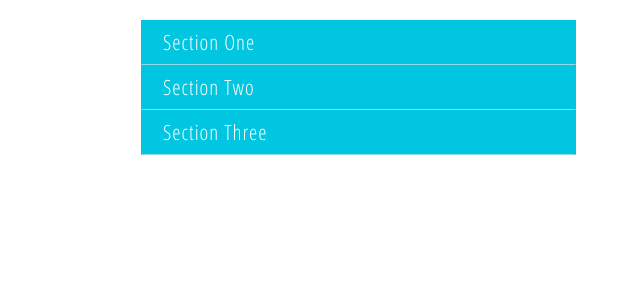
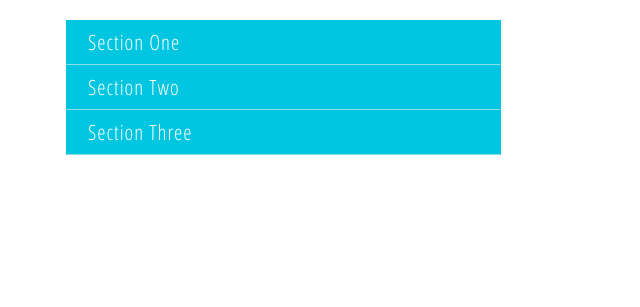
Before and after one commit to CarmenChico/jQueryAccordion, a plain HTML site: page index.html in a window 1280 px wide. Shown: the whole page, without its empty margins (344-984 px from the left). Drawn offline with Linux system fonts and the light colour scheme.

Commit message:
cleaned up code

```diff
--- a/CSS/main.scss
+++ b/CSS/main.scss
@@ -2,28 +2,24 @@
    font-family: 'Open Sans Condensed', sans-serif;
    box-sizing: border-box;
  }
-
-
-
 
     .accordian {
       position:relative;
       top: 10%;
       left:50%;
       // margin-top: -50px;
-      margin-left: -175px;
+      margin-left: -250px;
       // transform:translate(-50%, -50%);
       width: 475px;
       padding: 20px;
-
-    }
+      }
 
       .para {
         overflow:hidden;
         font-size: 15px;
         max-height:450px;
         color: darkgrey;
-        transition: max-height .5s ease-in-out;
+        transition: max-height 1.0s ease-in-out;
         border-left:0.2px solid #00C6D9;
         border-right:0.2px solid #00C6D9;
         border-bottom:0.2px solid #8EDDE3;
@@ -31,39 +27,14 @@
 
       .hidePara {
         max-height: 0px;
-
-
-        // border: 5px solid red;
+        //when the transitioning, adding the max to both sections and not just the height, makes the transition work.
       }
 
-
-        // #para1{
-        //   border-left:0.2px solid #00C6D9;
-        //   border-right:0.2px solid #00C6D9;
-        //   // max-height:450px;
-        //   // transition: max-height 1.0s ease-in-out;
-        //
-        //
-        //   }
-        // #para2 {
-        //   border-left:0.2px solid #00C6D9;
-        //   border-right:0.2px solid #00C6D9;
-        //
-        //
-        //   }
-        //
-        // #para3 {
-        //   border-left:0.2px solid #00C6D9;
-        //   border-right:0.2px solid #00C6D9;
-        //   border-bottom:0.2px solid #8EDDE3;
-        //
-        //
-        //   }
         .title  {
           letter-spacing: 1px;
           background: #00C6e1;
-          // border: 1px solid #6ED4DB;
-          // border-top: 1px solid green;
+          // border: 1px solid ;
+          // border-top: 1px solid #6ED4DB;
           margin:0px;
           padding-left:22px;
           color: white;
@@ -74,19 +45,11 @@
         }
 
         .paraG {
-          padding-top: 15px;
-          padding-left: 15px;
-          padding-right: 15px;
-          padding-bottom:15px;
+          padding: 15px;
           margin:0px;
-
-
         }
 
           h1:hover {
-
             background-color:#00DBf1;
-            border-bottom-color:#00DBE9;
-            border-bottom-style:solid;
-            border-bottom-width:thin;
+            border-bottom:solid thing #00DBE9;
     }
--- a/JS/main.js
+++ b/JS/main.js
@@ -52,8 +52,3 @@ function closePara(event) {
 // closePara(event);
 // document.getElementById("para1").addEventListener("click")
 $(".title").click(closePara);
-
-
-
-
-//open and close here
--- a/index.html
+++ b/index.html
@@ -14,7 +14,8 @@
         <h1 class="title" id="header1">Section One</h1>
         <div class="para hidePara" id="para1">
             <p class="paraG">
-              Lorem ipsum dolor sit amet, consectetur adipisicing elit, sed do eiusmod tempor incididunt ut labore et dolore magna aliqua. Ut enim ad minim veniam, quis nostrud exercitation ullamco laboris nisi ut aliquip  ex ea commodo consequat.
+              If you suffer your people to be ill-educated, and their manners corrupted from infancy, and then punish them for those crimes to which their first education disposed them, what else is to be concluded, sire, but that you first make thieves and then punish them?
+              <!-- Lorem ipsum dolor sit amet, consectetur adipisicing elit, sed do eiusmod tempor incididunt ut labore et dolore magna aliqua. Ut enim ad minim veniam, quis nostrud exercitation ullamco laboris nisi ut aliquip  ex ea commodo consequat. -->
             </p>
         </div>
 
@@ -22,7 +23,8 @@
         <h1 class ="title" id="header2">Section Two</h1>
         <div class="para hidePara" id="para2">
           <p class="paraG">
-            Lorem ipsum dolor sit amet, consectetur adipisicing elit, sed do eiusmod tempor incididunt ut onsectetur adipisicing elit, sed do eiusmod tempor incididunt ut labore et dolore magna aliqua. Ut enim ad minim veniam, quis nostrud exercitation ullamco laboris nisi ut aliquip ex ea commodo consequat. Duis aute irure dolor in
+            <!-- Lorem ipsum dolor sit amet, consectetur adipisicing elit, sed do eiusmod tempor incididunt ut onsectetur adipisicing elit, sed do eiusmod tempor incididunt ut labore et dolore magna aliqua. Ut enim ad minim veniam, quis nostrud exercitation ullamco laboris nisi ut aliquip ex ea commodo consequat. Duis aute irure dolor in -->
+            PATER noster, qui es in caelis, sanctificetur nomen tuum. Adveniat regnum tuum. Fiat voluntas tua, sicut in caelo et in terra. Panem nostrum quotidianum da nobis hodie, et dimitte nobis debita nostra sicut et nos dimittimus debitoribus nostris. Et ne nos inducas in tentationem, sed libera nos a malo. Amen.
           </p>
         </div>
 
@@ -30,7 +32,8 @@
         <h1 class ="title" id="header3">Section Three</h1>
         <div class="para hidePara" id="para3">
           <p class="paraG">
-            Lorem ipsum dolor sit amet, consectetur adipisicing elit, sed do eiusmod tempor incididunt ut onsectetur onsectetur adipisicing elit, sed do eiusmod tempor incididunt ut adipisicing elit, sed do eiusmod tempor incididunt utlabore et dolore magna aliqua. Ut enim ad minim veniam, quis nostrud exercitation ullamco laboris nisi ut aliquip ex ea commodo consequat. Duis aute irure dolor in reprehenderit in voluptate velit esse cillum dolore
+            Ezekiel 25:17. "The path of the righteous man is beset on all sides by the inequities of the selfish and the tyranny of evil men. Blessed is he who, in the name of charity and good will, shepherds the weak through the valley of the darkness. For he is truly his brother's keeper and the finder of lost children. And I will strike down upon thee with great vengeance and furious anger those who attempt to poison and destroy my brothers. And you will know I am the Lord when I lay my vengeance upon you." I been sayin' that shit for years. And if you ever heard it, it meant your ass. I never really questioned what it meant. I thought it was just a cold-blooded thing to say to a motherfucker before you popped a cap in his ass. But I saw some shit this mornin' made me think twice. Now I'm thinkin': it could mean you're the evil man. And I'm the righteous man. And Mr. .45 here, he's the shepherd protecting my righteous ass in the valley of darkness. Or it could be you're the righteous man and I'm the shepherd and it's the world that's evil and selfish. I'd like that. But that shit ain't the truth. The truth is you're the weak. And I'm the tyranny of evil men. But I'm tryin, Ringo. I'm tryin' real hard to be the shepherd. he became the shepherd instead of the vengeance.” ― Quentin Tarantino
+            <!-- Lorem ipsum dolor sit amet, consectetur adipisicing elit, sed do eiusmod tempor incididunt ut onsectetur onsectetur adipisicing elit, sed do eiusmod tempor incididunt ut adipisicing elit, sed do eiusmod tempor incididunt utlabore et dolore magna aliqua. Ut enim ad minim veniam, quis nostrud exercitation ullamco laboris nisi ut aliquip ex ea commodo consequat. Duis aute irure dolor in reprehenderit in voluptate velit esse cillum dolore -->
           </p>
         </div>
 
```
Also changed, not shown: CSS/main.css.
